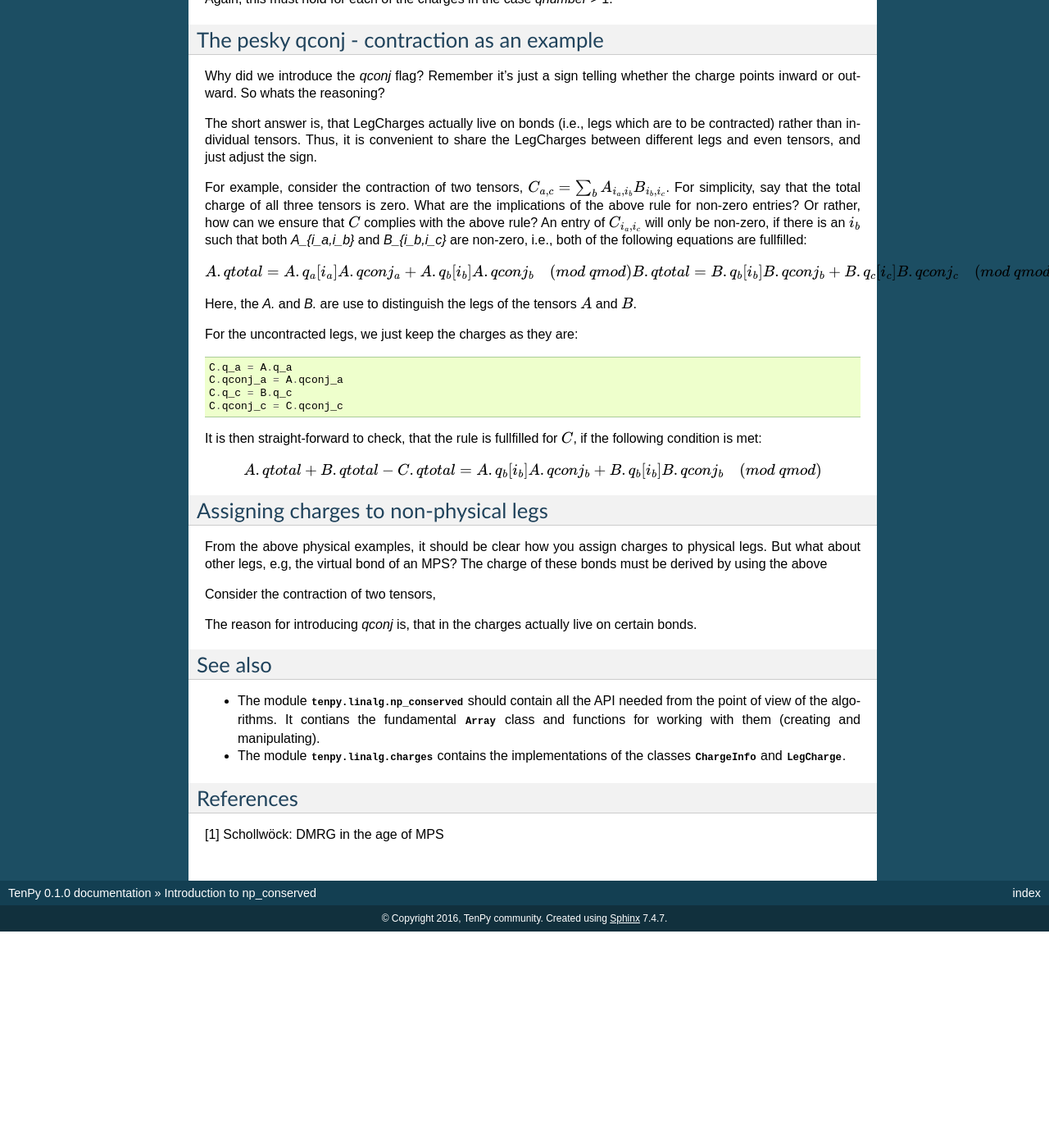
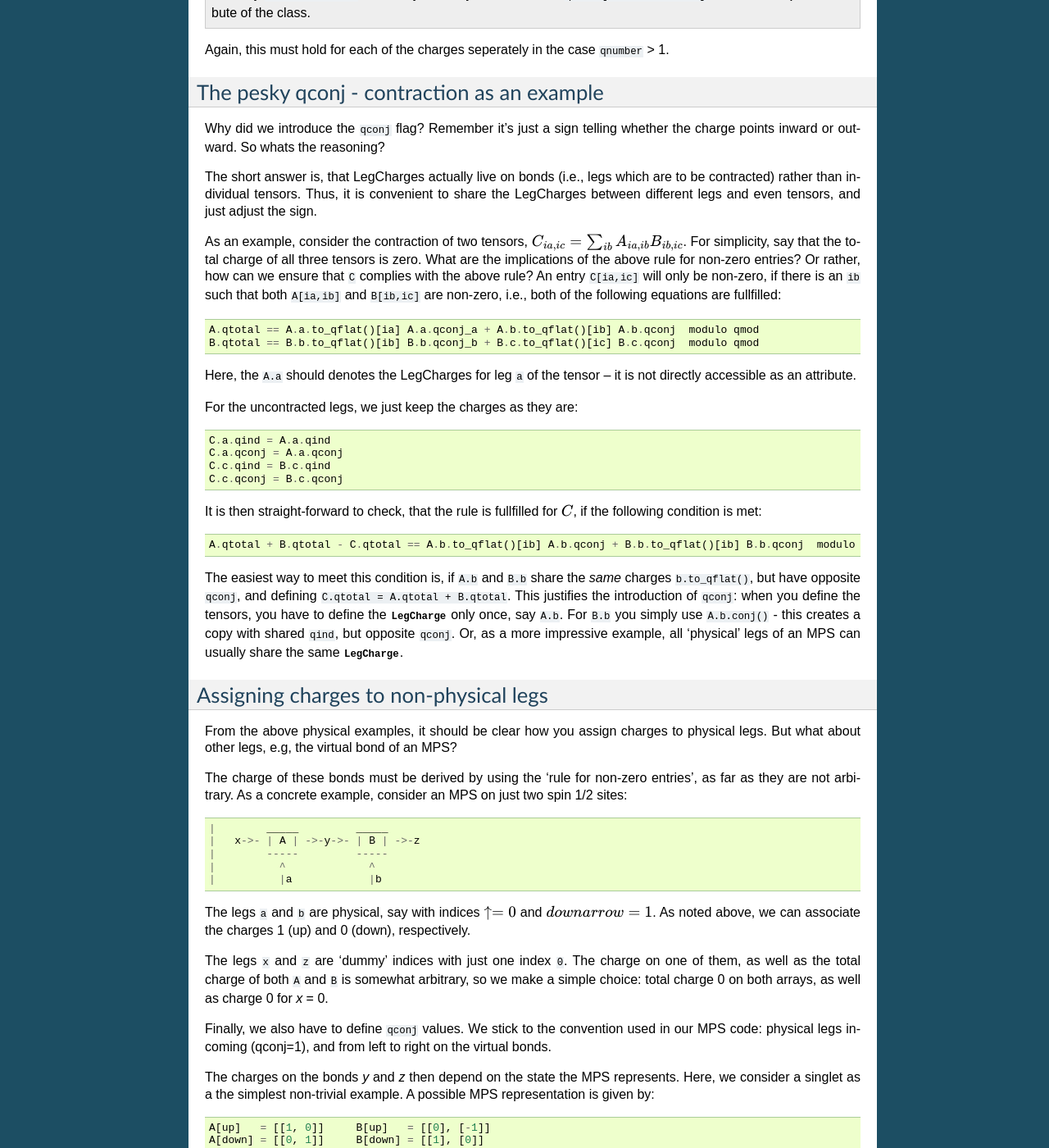
Before and after one commit to tenpy/tenpy, a Sphinx documentation site: the page built from docs/IntroNpc.rst, in a window 1280 px wide and 1400 px high, scrolled down 2791 px. Shown: the whole window at 82% size. Built offline with Sphinx 7.4.7, drawn with Linux system fonts in a browser that asks for light colours; before the commit the page ends 3927 px from its top, so only the background shows below that; some of the changed text lies outside the part shown.

Commit message:
more IntroNpc

```diff
--- a/docs/IntroNpc.rst
+++ b/docs/IntroNpc.rst
@@ -131,78 +131,110 @@ But how is this 'compatible' defined?
 Assume you have a tensor, call it :math:`T`, and the :class:`~tenpy.linalg.charges.LegCharge` for all of its legs, say :math:`a, b, c, ...`.
 
 Remeber that the LegCharge associates to each index of the leg a charge value (for each of the charges, if `qnumber` > 1).
-Let :math:`q_a[i_a]` denote the charge(s) of index :math:`i_a` for leg :math:`a`, and similar for other legs.
+Let ``a.to_qflat()[ia]`` denote the charge(s) of index ``ia`` for leg ``a``, and similar for other legs.
 
 In addition, the LegCharge has a flag :attr:`~tenpy.linalg.charges.LegCharge.qconj`. This flag **qconj** is only a sign,
 saved as +1 or -1, specifying whether the charges point inward (+1, default) or outward (-1) of the tensor.
 
-Then, the **total charge** of a single entry :math:`T[i_a, i_b, i_c, ...]` of the tensor is defined as:
+Then, the **total charge** of a single entry ``T[ia, ib, ic, ...]`` of the tensor is defined as::
 
-.. math ::
-   qtotal[i_a, i_b, i_c, ...] = q_a[i_a] * qconj_a + qb[i_b] * qconj_b + q_c[i_c] * qconj_c + ...  \quad (mod ~qmod)
+   qtotal[ia, ib, ic, ...] = a.to_qflat()[ia] * a.qconj + b.to_qflat()[ib] * b.qconj + c.to_qflat()[ic] * c.qconj + ...  modulo qmod
 
-In case of multiple charges, `qnumber` > 1, this equation holds for each of the different charges individually with the
-corresponding `qmod` of the charge.
+In case of multiple charges, ``qnumber`` > 1, this equation holds for each of the different charges individually with the
+corresponding ``qmod`` of the charge.
 
 The rule which entries of the a :class:`~tenpy.linalg.np_conserved.Array` can be non-zero
 (i.e., are 'compatible' with the charges), is then very simple:
 
-.. admonition:: Rule
+.. topic :: Rule for non-zero entries
 
-    An entry :math:`(i_a, i_b, i_c, ...)` of a :class:`~tenpy.linalg.np_conserved.Array` can only be non-zero,
-    if :math:`qtotal[i_a, i_b, i_c, ...]` matches the `qtotal` attribute of the class.
+    An entry ``ia, ib, ic, ...`` of a :class:`~tenpy.linalg.np_conserved.Array` can only be non-zero,
+    if ``qtotal[ia, ib, ic, ...]`` matches the :attr:`~tenpy.linalg.np_conserved.qtotal` attribute of the class.
 
-Again, this must hold for each of the charges in the case `qnumber` > 1.
+Again, this must hold for each of the charges seperately in the case ``qnumber`` > 1.
 
 The pesky qconj - contraction as an example
 -------------------------------------------
-Why did we introduce the `qconj` flag? Remember it's just a sign telling whether the charge points inward or outward.
+Why did we introduce the ``qconj`` flag? Remember it's just a sign telling whether the charge points inward or outward.
 So whats the reasoning?
 
 The short answer is, that LegCharges actually live on bonds (i.e., legs which are to be contracted)
 rather than individual tensors. Thus, it is convenient to share the LegCharges between different legs and even tensors,
 and just adjust the sign.
 
-For example, consider the contraction of two tensors, :math:`C_{a,c} = \sum_b A_{i_a,i_b} B_{i_b,i_c}`.
+As an example, consider the contraction of two tensors, :math:`C_{ia,ic} = \sum_{ib} A_{ia,ib} B_{ib,ic}`.
 For simplicity, say that the total charge of all three tensors is zero.
 What are the implications of the above rule for non-zero entries?
-Or rather, how can we ensure that :math:`C` complies with the above rule?
-An entry of :math:`C_{i_a,i_c}` will only be non-zero, if
-there is an :math:`i_b` such that both `A_{i_a,i_b}` and `B_{i_b,i_c}` are non-zero, i.e., both of the following equations are
-fullfilled:
+Or rather, how can we ensure that ``C`` complies with the above rule?
+An entry ``C[ia,ic]`` will only be non-zero,
+if there is an ``ib`` such that both ``A[ia,ib]`` and ``B[ib,ic]`` are non-zero, i.e., both of the following equations are
+fullfilled::
 
-.. math ::
-   A.qtotal = A.q_a[i_a] A.qconj_a + A.q_b[i_b] A.qconj_b  \quad (mod ~qmod)
-   B.qtotal = B.q_b[i_b] B.qconj_b + B.q_c[i_c] B.qconj_c  \quad (mod ~qmod)
+   A.qtotal == A.a.to_qflat()[ia] A.a.qconj_a + A.b.to_qflat()[ib] A.b.qconj  modulo qmod
+   B.qtotal == B.b.to_qflat()[ib] B.b.qconj_b + B.c.to_qflat()[ic] B.c.qconj  modulo qmod
 
-Here, the `A.` and `B.` are use to distinguish the legs of the tensors :math:`A` and :math:`B`.
+Here, the ``A.a`` should denotes the LegCharges for leg ``a`` of the tensor -- it is not directly accessible as an
+attribute.
 
 For the uncontracted legs, we just keep the charges as they are::
 
-   C.q_a = A.q_a
-   C.qconj_a = A.qconj_a
-   C.q_c = B.q_c
-   C.qconj_c = C.qconj_c
+   C.a.qind = A.a.qind
+   C.a.qconj = A.a.qconj
+   C.c.qind = B.c.qind
+   C.c.qconj = B.c.qconj
 
-It is then straight-forward to check, that the rule is fullfilled for :math:`C`, if the following condition is met:
+It is then straight-forward to check, that the rule is fullfilled for :math:`C`, if the following condition is met::
 
-.. math ::
-   A.qtotal + B.qtotal - C.qtotal  = A.q_b[i_b] A.qconj_b + B.q_b[i_b] B.qconj_b \quad (mod ~qmod)
+   A.qtotal + B.qtotal - C.qtotal == A.b.to_qflat()[ib] A.b.qconj + B.b.to_qflat()[ib] B.b.qconj  modulo qmod
 
-
+The easiest way to meet this condition is, if ``A.b`` and ``B.b`` share the *same* charges ``b.to_qflat()``, but have
+opposite ``qconj``, and defining ``C.qtotal = A.qtotal + B.qtotal``.
+This justifies the introduction of ``qconj``:
+when you define the tensors, you have to define the :class:`~tenpy.linalg.charges.LegCharge` only once, say ``A.b``.
+For ``B.b`` you simply use ``A.b.conj()`` - this creates a copy with shared ``qind``, but opposite ``qconj``.
+Or, as a more impressive example, all 'physical' legs of an MPS can usually share the same
+:class:`~tenpy.linalg.charges.LegCharge`.
 
 
 Assigning charges to non-physical legs
 --------------------------------------
 From the above physical examples, it should be clear how you assign charges to physical legs.
 But what about other legs, e.g, the virtual bond of an MPS?
-The charge of these bonds must be derived by using the above
 
+The charge of these bonds must be derived by using the 'rule for non-zero entries', as far as they are not arbitrary.
+As a concrete example, consider an MPS on just two spin 1/2 sites::
 
+    |        _____         _____
+    |   x->- | A | ->-y->- | B | ->-z
+    |        -----         -----
+    |          ^             ^
+    |          |a            |b
 
-Consider the contraction of two tensors,
+The legs ``a`` and ``b`` are physical, say with indices :math:`\uparrow = 0` and :math:`downarrow = 1`.
+As noted above, we can associate the charges 1 (up) and 0 (down), respectively.
 
-The reason for introducing `qconj` is, that in the charges actually live on certain bonds.
+The legs ``x`` and ``z`` are 'dummy' indices with just one index ``0``.
+The charge on one of them, as well as the total charge of both ``A`` and ``B`` is somewhat arbitrary, so we make a simple choice:
+total charge 0 on both arrays, as well as charge 0 for `x` = 0.
+
+Finally, we also have to define ``qconj`` values. We stick to the convention used in our MPS code: physical
+legs incoming (qconj=1), and from left to right on the virtual bonds.
+
+The charges on the bonds `y` and `z` then depend on the state the MPS represents.
+Here, we consider a singlet as a the simplest non-trivial example.
+A possible MPS representation is given by::
+
+    A[up]   = [[1, 0]]     B[up]   = [[0], [-1]]
+    A[down] = [[0, 1]]     B[down] = [[1], [0]]
+
+There are two non-zero entries in ``A``, for the indices :math:`(a, x, y) = (\uparrow, 0, 0)` and :math:`(\downarrow, 0, 1)`.
+To comply with the rules for non-zero entries, we then have to assign the charge 1 to `y` = 0, and the charge 0 to `y` = 1.
+Again, we associate the same charge values of `y` to the ``A`` and ``B``, and just change the ``qconj``.
+The non-zero entry :math:`(b, y, z) = (\uparrow, 1, 0)` then implies the charge 0 for `z` = 0.
+Note, that the rule for :math:`(b, y, z) = (\downarrow, 0, 0)` is then automatically fullfilled:
+this is an implication of the fact that the singlet has a well defined value for :math:`S^z_a + S^z_b`.
+For other states without fixed magnetization (e.g., :math:`|\uparrow \upparrow> + |\downarrow \downarrow>`)
+we could not use the charge conservation.
 
 
 See also
```
